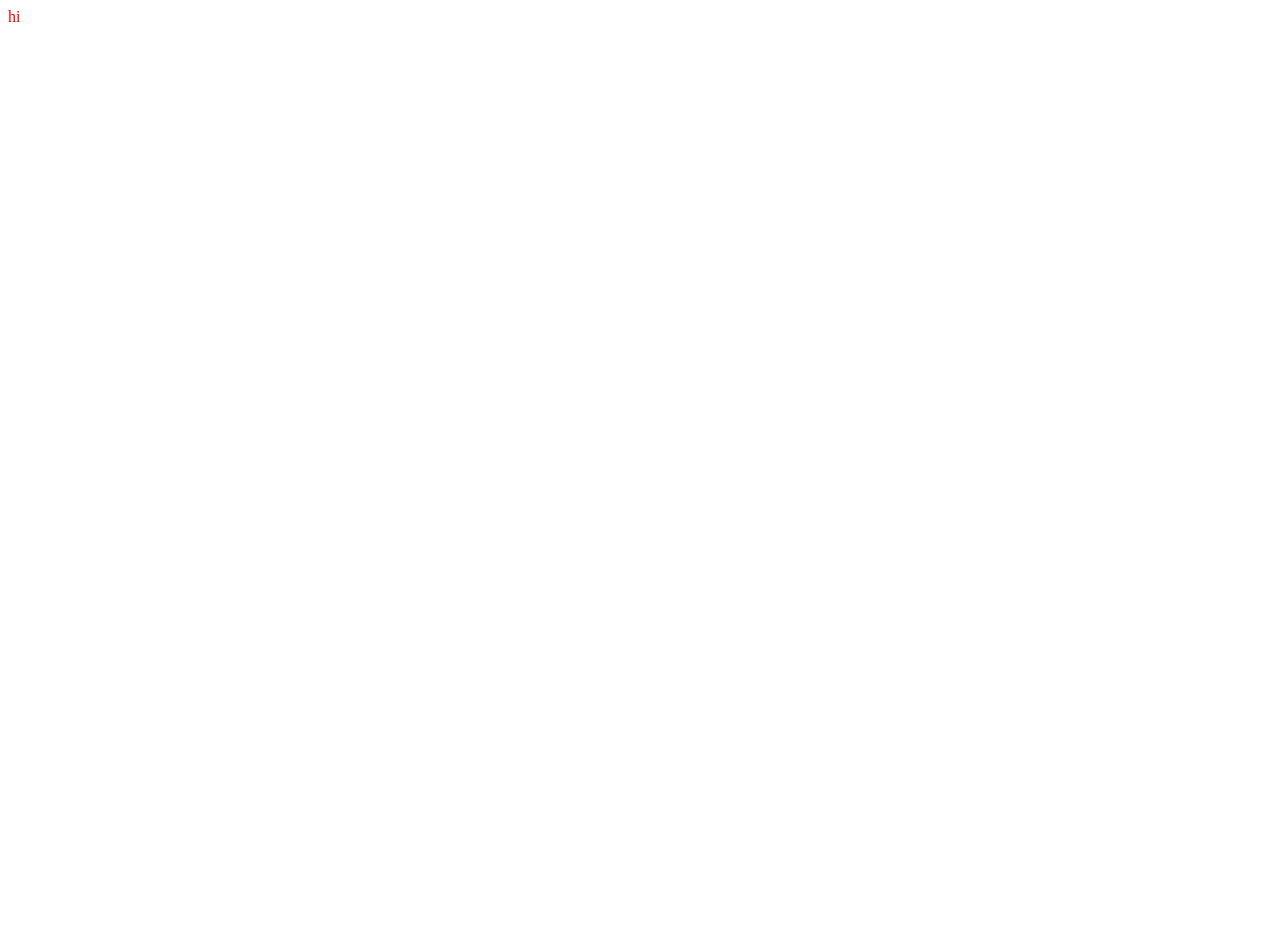
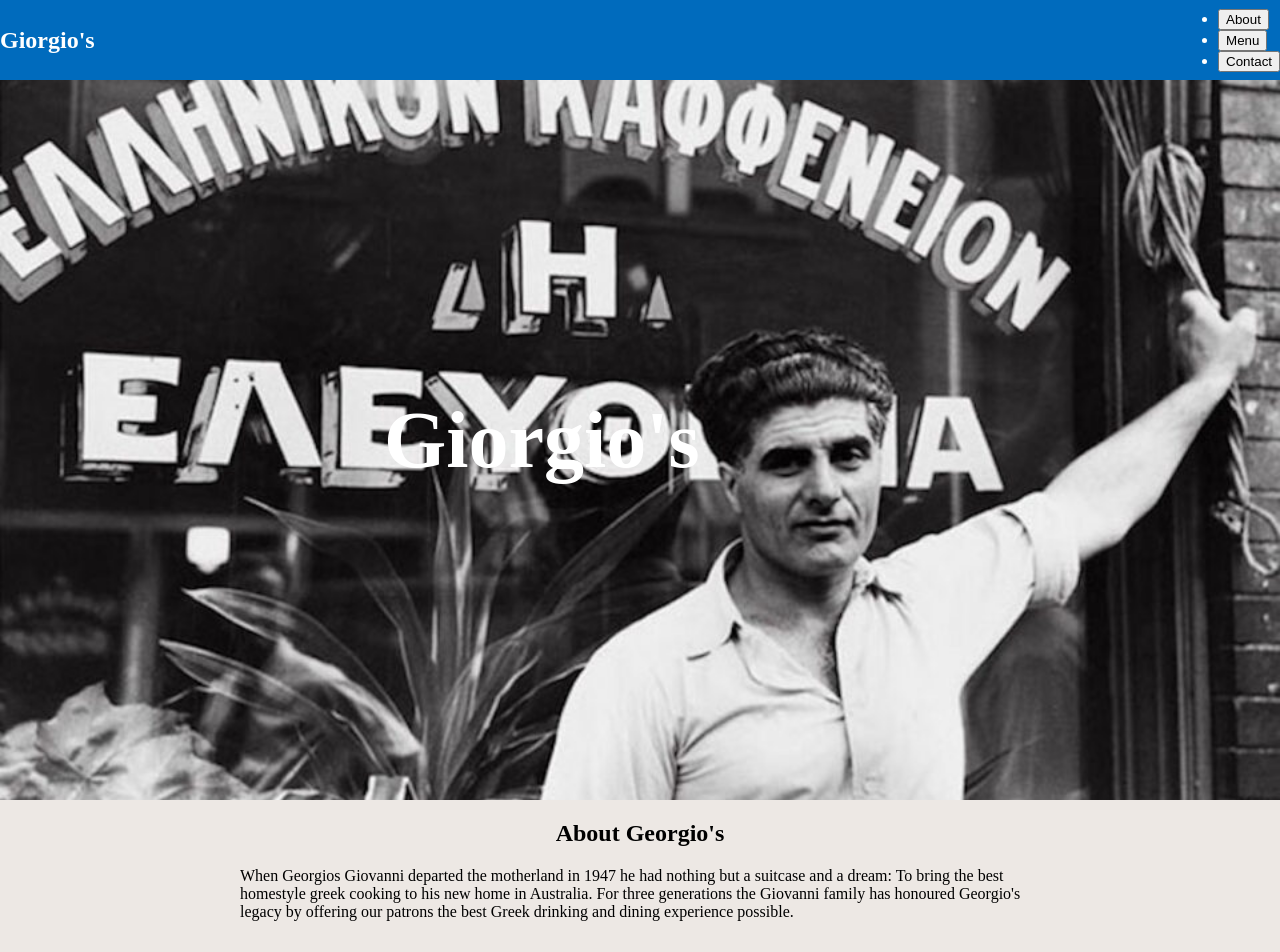
Before and after one commit to cgrsmith/odin-restaurant-page, a website built with webpack: page src/template.html in a window 1280 px wide. Shown: the top 952 px of the page. Before the commit the page ends 800 px from the top, so only its background shows below. Built offline with nearby package versions, Linux system fonts and the light colour scheme.

Commit message:
linking and basic rendering. background image and layout for landing page

```diff
--- a/src/index.js
+++ b/src/index.js
@@ -1,3 +1,28 @@
 import "./styles.css";
+import { renderLandingPage } from "./pages/landing.js";
+import { renderContactPage } from "./pages/contact.js";
+import { renderMenuPage } from "./pages/menu.js";
 
-console.log("hi");
+console.log("Loading Page Template");
+
+function clearContent() {
+    document.getElementById("content").innerHTML = "";
+}
+
+renderLandingPage();
+
+
+document.getElementById("nav-about").addEventListener("click", () => {
+    clearContent();
+    renderLandingPage();
+});
+
+document.getElementById("nav-menu").addEventListener("click", () => {
+    clearContent();
+    renderMenuPage();
+});
+
+document.getElementById("nav-contact").addEventListener("click", () => {
+    clearContent();
+    renderContactPage();
+});
--- /dev/null
+++ b/src/pages/contact.js
@@ -0,0 +1,5 @@
+export const renderContactPage = () => {
+    console.log("Loading Contact Page");
+    const content = document.getElementById("content");
+    content.innerText = "Contact";
+}
--- /dev/null
+++ b/src/pages/landing.js
@@ -0,0 +1,37 @@
+// import giorgiosImage from "./young-giorgios.jpg";
+
+export const renderLandingPage = () => {
+    console.log("Loading Landing Page");
+    const content = document.getElementById("content");
+    content.appendChild(createLandingPanel());
+    content.appendChild(createAboutPanel());
+}
+
+const createLandingPanel = () => {
+    const panel = document.createElement("div");
+    panel.id = "landing-page";
+    const title = document.createElement("h1");
+    title.innerText = "Giorgio's";
+    panel.appendChild(title);
+
+    return panel;
+}
+
+const createAboutPanel = () => {
+    const aboutTitle = "About Georgio's";
+    const aboutText = "When Georgios Giovanni departed the motherland in 1947 he had \
+    nothing but a suitcase and a dream: To bring the best homestyle greek \
+    cooking to his new home in Australia. For three generations the Giovanni \
+    family has honoured Georgio's legacy by offering our patrons the \
+    best Greek drinking and dining experience possible.";
+    const panel = document.createElement("div");
+    panel.id="about-us";
+    panel.classList = "info-panel";
+    const title = document.createElement("h2");
+    title.innerText = aboutTitle;
+    const text = document.createElement("p");
+    text.innerText = aboutText;
+    panel.appendChild(title);
+    panel.appendChild(text);
+    return panel;
+}
--- /dev/null
+++ b/src/pages/menu.js
@@ -0,0 +1,24 @@
+export const renderMenuPage = () => {
+    console.log("Loading Menu Page");
+    const content = document.getElementById("content");
+    content.appendChild(createMenuPanel());
+}
+
+const createMenuPanel = () => {
+    const aboutTitle = "Menu";
+    const aboutText = "When Georgios Giovanni departed the motherland in 1947 he had \
+    nothing but a suitcase and a dream: To bring the best homestyle greek \
+    cooking to his new home in Australia. For three generations the Giovanni \
+    family has honoured Georgio's legacy by offering our patrons the \
+    best Greek drinking and dining experience possible.";
+    const panel = document.createElement("div");
+    panel.id="menu";
+    panel.classList = "info-panel";
+    const title = document.createElement("h2");
+    title.innerText = aboutTitle;
+    const text = document.createElement("p");
+    text.innerText = aboutText;
+    panel.appendChild(title);
+    panel.appendChild(text);
+    return panel;
+}
--- a/src/styles.css
+++ b/src/styles.css
@@ -1,3 +1,52 @@
+
 body {
-    color: red;
+
+    /* background-color: #006BBD; */
+    background-color: #EDE8E4;
+    padding: 0;
+    margin: 0;
 }
+
+nav{
+    /* background-color: #83CEEC; */
+    /* background-color: #284177; */
+    background-color: #006BBD;
+    color: white;
+    margin: 0;
+    padding: 0;
+    display: flex;
+    justify-content:  space-between;
+    align-items: center;
+    height: 10vh;
+}
+
+footer {
+    background-color: black;
+    height: 60px;
+}
+
+#landing-page {
+    background-image: url("./images/young-giorgios.jpg");
+    height: 90vh;
+    width: 100%;
+    background-repeat: no-repeat;
+    background-size: cover;
+    background-position: center;
+    display: flex;
+    align-items: center;
+    h1 {
+        color: white;
+        font-size: 80px;
+        margin: 0;
+        margin-left: 30%;
+    }
+}
+
+.info-panel {
+    width: 800px;
+    min-height: 90vh;
+    margin: auto;
+    h2 {
+        text-align: center;
+    }
+}
--- a/src/template.html
+++ b/src/template.html
@@ -3,9 +3,23 @@
 <head>
     <meta charset="UTF-8">
     <meta name="viewport" content="width=device-width, initial-scale=1.0">
-    <title>Document</title>
+    <title>Giorgio's</title>
 </head>
 <body>
-    hi
+    <header>
+        <nav>
+            <h1>Giorgio's</h1>
+            <ul>
+                <li><button class="nav-button" id="nav-about">About</button></li>
+                <li><button class="nav-button" id="nav-menu">Menu</button></li>
+                <li><button class="nav-button" id="nav-contact">Contact</button></li>
+            </ul>
+        </nav>
+    </header>
+    <div id="content"></div>
+
+    <footer>
+
+    </footer>
 </body>
 </html>
```
Also changed, not shown: src/images/young-giorgios.jpg (added).
